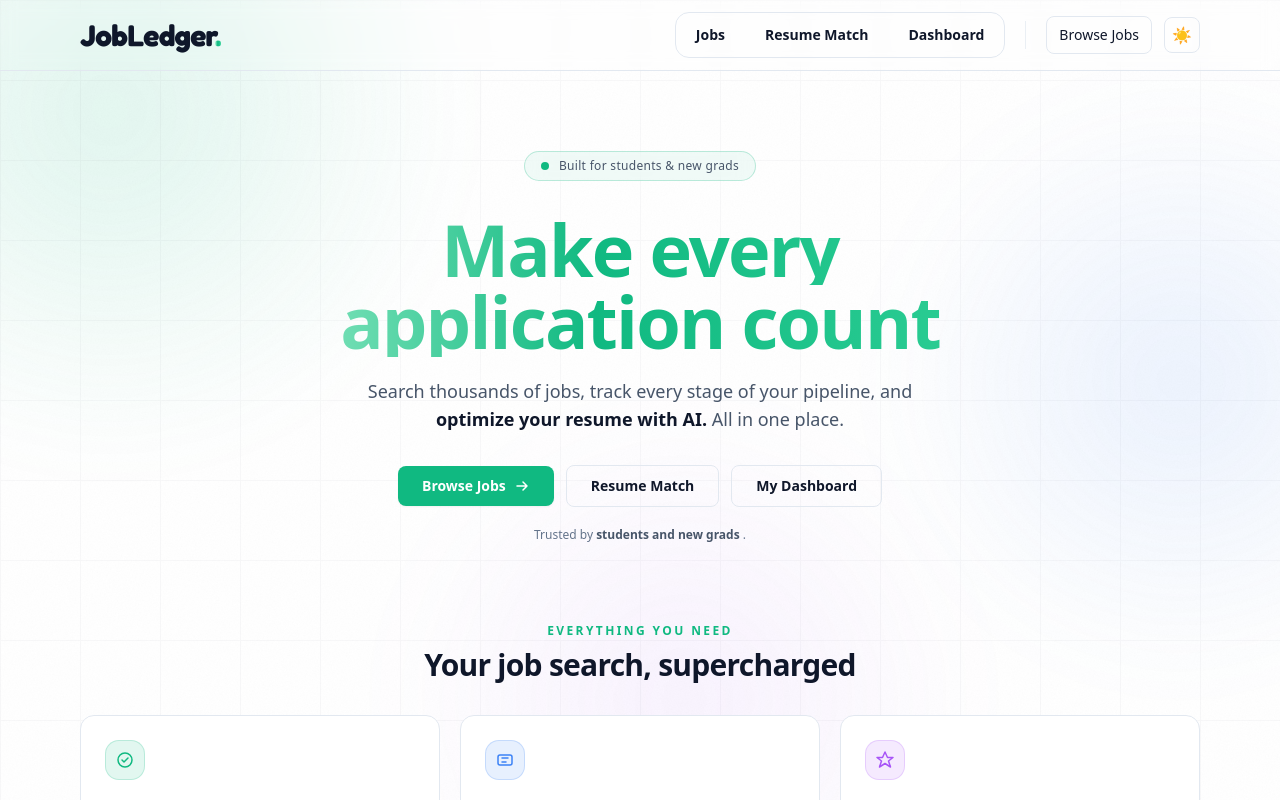
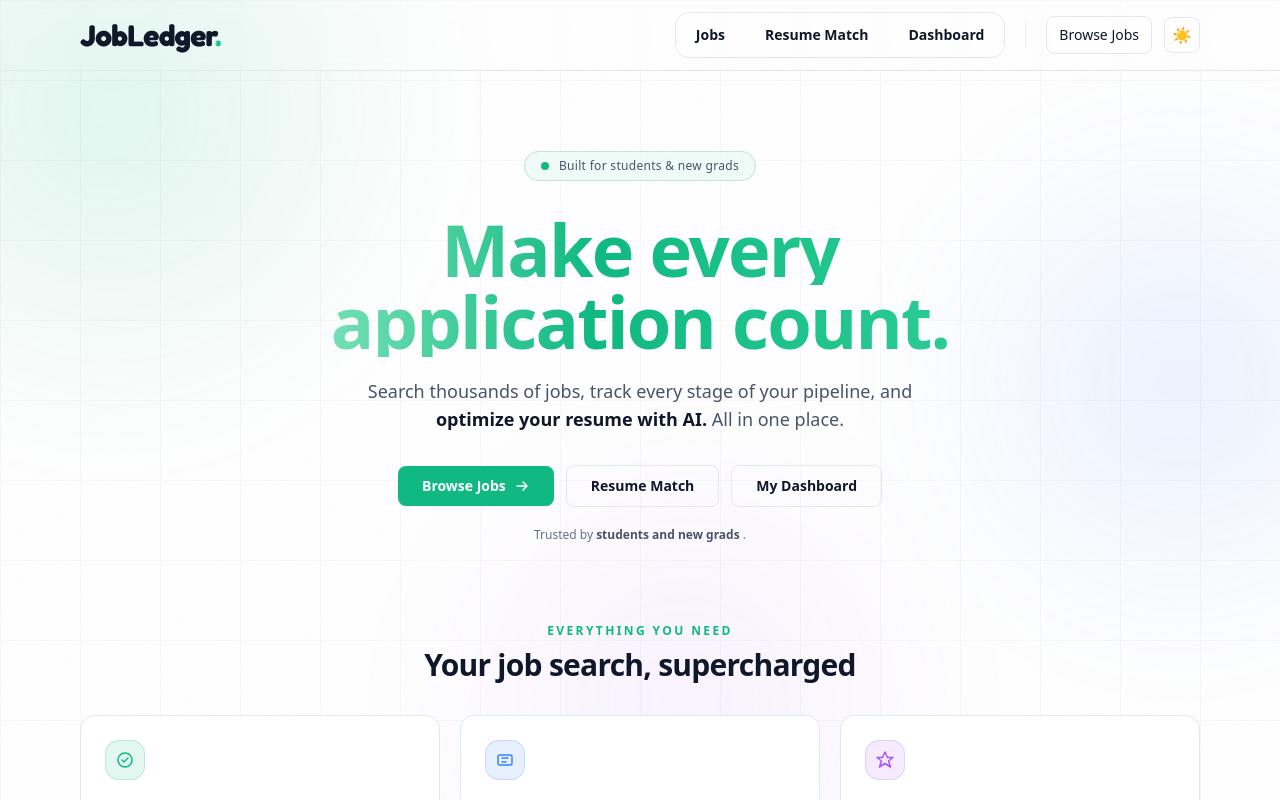
Before and after one commit to denildominic/jobledger, a Next.js app: page / in a window 1280 px wide. Shown: the top 800 px of the page. Built offline with nearby package versions, Linux system fonts and the light colour scheme.

Commit message:
Minor UI changes

```diff
--- a/app/page.tsx
+++ b/app/page.tsx
@@ -72,7 +72,7 @@ export default function Home() {
           {/* Headline */}
           <h1 className="mt-8 text-5xl sm:text-6xl lg:text-7xl font-black tracking-tight leading-[1.05]">
             <span className="block gradient-text">Make every</span>
-            <span className="block gradient-text">application count</span>
+            <span className="block gradient-text">application count.</span>
           </h1>
 
           {/* Subheading */}
```
